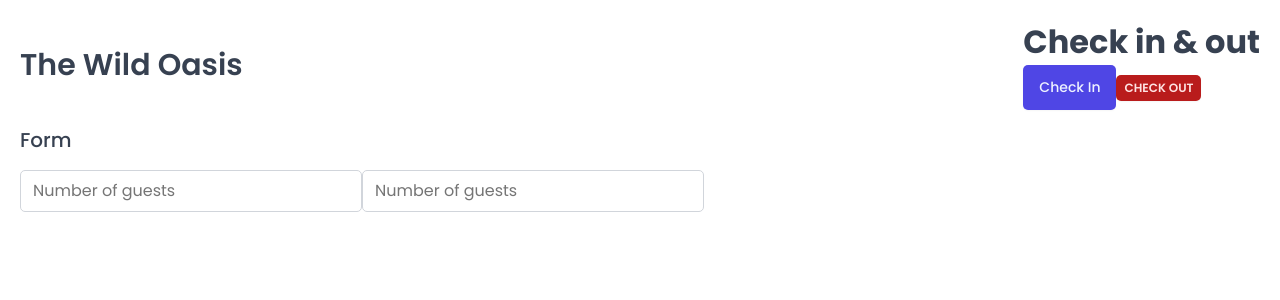
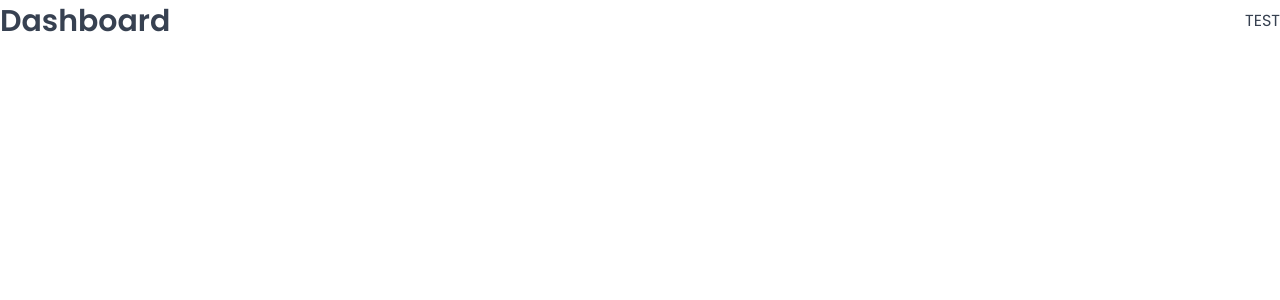
Before and after one commit to NekoJar/wild-oasis, a React (Vite) app: page /dashboard in a window 1280 px wide. Shown: the top 300 px of the page. Built offline with nearby package versions, Linux system fonts and the light colour scheme; a web font is replaced by a local one.

Commit message:
setting up routes and pages

```diff
--- a/package.json
+++ b/package.json
@@ -12,6 +12,7 @@
   "dependencies": {
     "react": "^18.2.0",
     "react-dom": "^18.2.0",
+    "react-router-dom": "^6.16.0",
     "styled-components": "^6.0.8",
     "tailwind-scrollbar-hide": "^1.1.7"
   },
--- a/src/App.jsx
+++ b/src/App.jsx
@@ -1,46 +1,29 @@
-import { styled } from "styled-components";
+import { BrowserRouter, Navigate, Route, Routes } from "react-router-dom";
+import Bookings from "./pages/Bookings";
+import Cabins from "./pages/Cabins";
+import Dashboard from "./pages/Dashboard";
+import Login from "./pages/Login";
+import PageNotFound from "./pages/PageNotFound";
+import Settings from "./pages/Settings";
+import NewUsers from "./pages/Users";
 import GlobalStyles from "./styles/GlobalStyles";
-import Button from "./ui/Button";
-import Input from "./ui/Input";
-import Heading from "./ui/Heading";
-import Row from "./ui/Row";
-
-const StyledApp = styled.main`
-  /* background-color: orangered; */
-  padding: 20px;
-`;
 
 function App() {
   return (
     <>
       <GlobalStyles />
-      <StyledApp>
-        <Row>
-          <Row type="horizontal">
-            <Heading as="h1">The Wild Oasis</Heading>
-
-            <div>
-              <Heading type="h2">Check in & out</Heading>
-              <Button onClick={() => alert("check in")}>Check In</Button>
-              <Button
-                variation="danger"
-                size="small"
-                onClick={() => alert("check out")}
-              >
-                Check Out
-              </Button>
-            </div>
-          </Row>
-
-          <Row>
-            <Heading as="h3">Form</Heading>
-            <form>
-              <Input type="number" placeholder="Number of guests"></Input>
-              <Input type="number" placeholder="Number of guests"></Input>
-            </form>
-          </Row>
-        </Row>
-      </StyledApp>
+      <BrowserRouter>
+        <Routes>
+          <Route index element={<Navigate replace to="dashboard" />} />
+          <Route path="dashboard" element={<Dashboard />} />
+          <Route path="bookings" element={<Bookings />} />
+          <Route path="cabins" element={<Cabins />} />
+          <Route path="users" element={<NewUsers />} />
+          <Route path="settings" element={<Settings />} />
+          <Route path="login" element={<Login />} />
+          <Route path="*" element={<PageNotFound />} />
+        </Routes>
+      </BrowserRouter>
     </>
   );
 }
```
Also changed, not shown: 1 other file (tests, documents, lock files or other folders).
